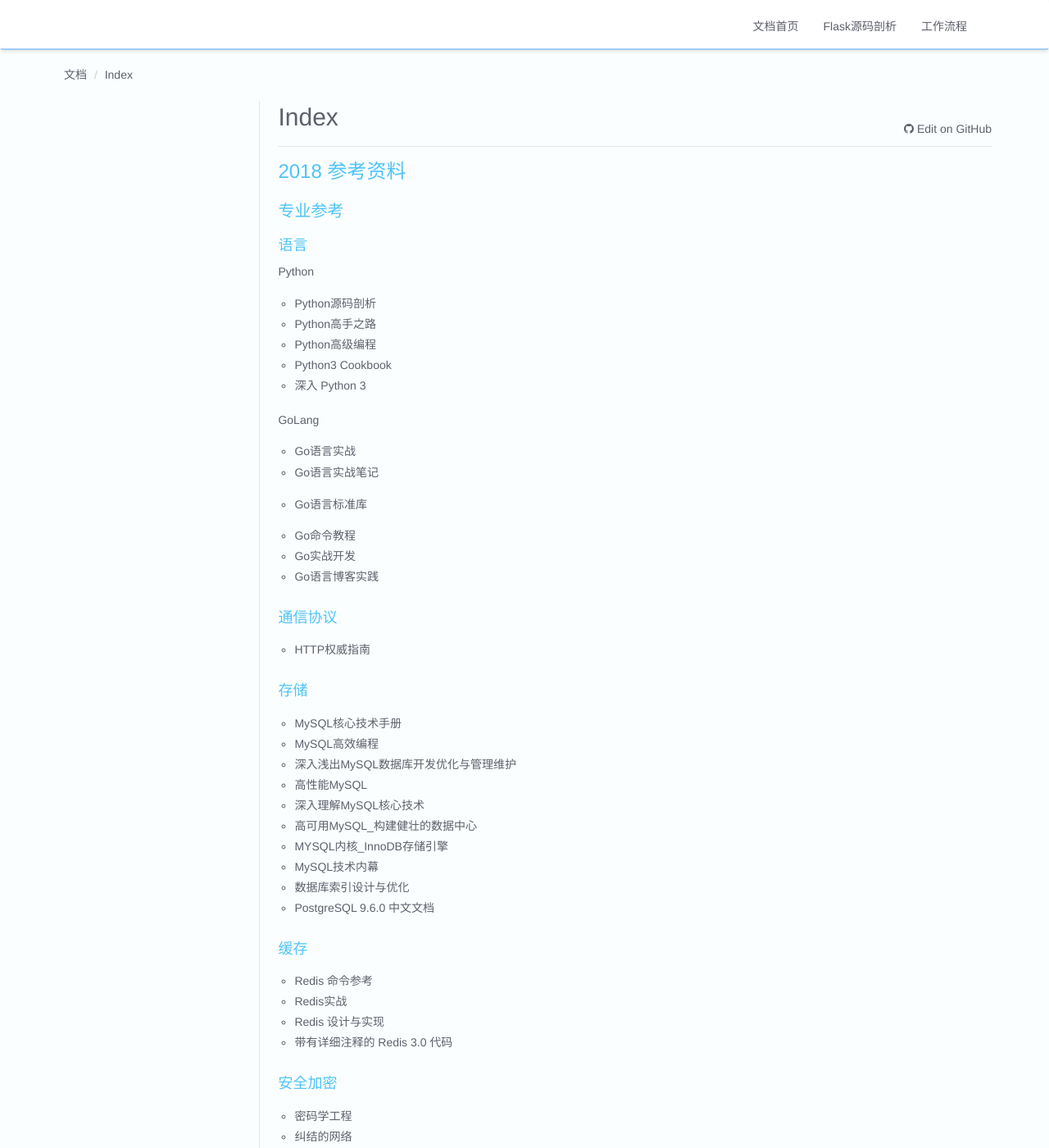
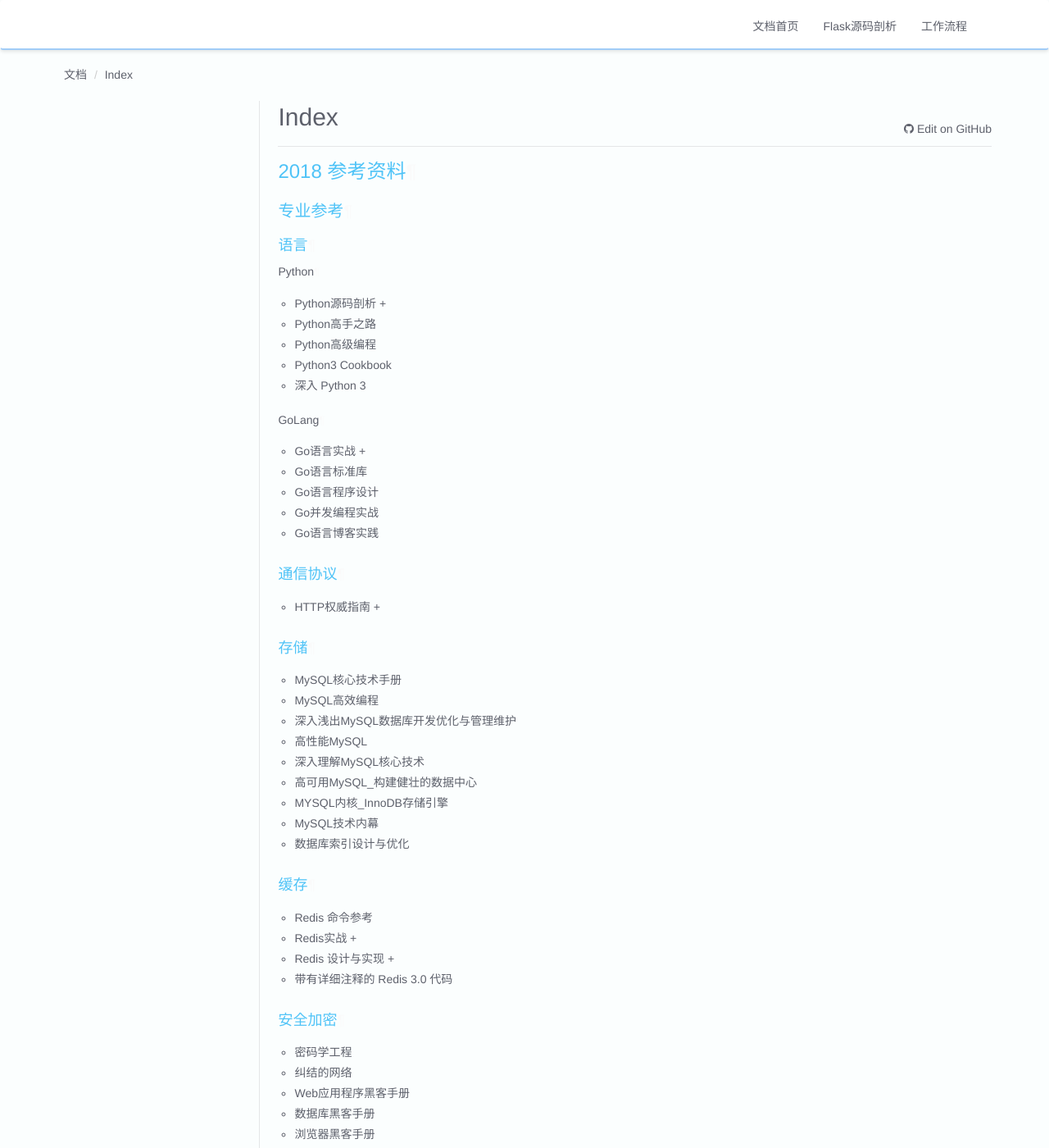
Before and after one commit to z2labplus/Capricorn, an MkDocs documentation site: the page built from docs/参考资料/2018/README.md, in a window 1280 px wide and 1400 px high. Shown: the whole window at 82% size. Built offline with MkDocs 1.6.1, drawn with Linux system fonts in a browser that asks for light colours; old or Windows-style settings are respelled for this version of MkDocs.

Commit message:
更正进度

```diff
--- a/docs/参考资料/2018/README.md
+++ b/docs/参考资料/2018/README.md
@@ -3,23 +3,21 @@
 ### 专业参考
 #### 语言
 ##### Python
-- Python源码剖析
+- Python源码剖析 +
 - Python高手之路
 - Python高级编程
 - Python3 Cookbook
 - 深入 Python 3
 
 ##### GoLang
-- Go语言实战
-- Go语言实战笔记
-
+- Go语言实战 +
 - Go语言标准库
-- Go命令教程
-- Go实战开发
+- Go语言程序设计
+- Go并发编程实战
 - Go语言博客实践
 
 #### 通信协议
-- HTTP权威指南
+- HTTP权威指南 +
 
 #### 存储
 - MySQL核心技术手册
@@ -31,12 +29,11 @@
 - MYSQL内核_InnoDB存储引擎
 - MySQL技术内幕
 - 数据库索引设计与优化
-- PostgreSQL 9.6.0 中文文档
 
 #### 缓存
 - Redis 命令参考
-- Redis实战
-- Redis 设计与实现
+- Redis实战 +
+- Redis 设计与实现 +
 - 带有详细注释的 Redis 3.0 代码
 
 #### 安全加密
@@ -131,7 +128,7 @@
 - 机器学习及其应用
 - Managing Gigabytes
 - Modern Information Retrieval
-- 推荐系统实践
+- 推荐系统实践 +
 - 机器学习 周志华
 
 #### 进阶
```
